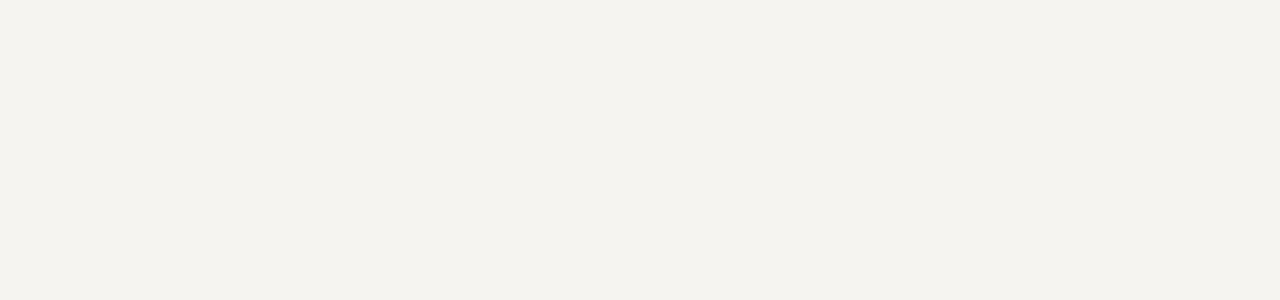
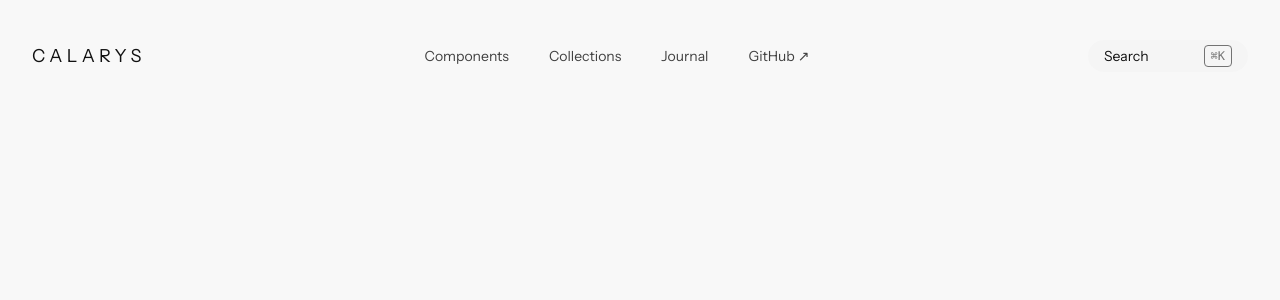
Before and after one commit to tizianocarranza/calarys, a Next.js app: page / in a window 1280 px wide. Before the commit this address had no page. Shown: the top 300 px of the page. Built offline with nearby package versions, Linux system fonts and the light colour scheme.

Commit message:
feat: implement Navbar component and update layout structure

```diff
--- a/src/app/globals.css
+++ b/src/app/globals.css
@@ -1,7 +1,7 @@
 @import "tailwindcss";
 
 :root {
-  --background: #f5f4f0;
+  --background: #f8f8f8;
   --foreground: #111111;
   --muted: #777772;
   --border: rgb(17 17 17 / 12%);
@@ -18,10 +18,6 @@ html {
 
 body {
   margin: 0;
-  font-family:
-    Arial,
-    Helvetica,
-    sans-serif;
 }
 
 button,
--- a/src/app/layout.tsx
+++ b/src/app/layout.tsx
@@ -1,17 +1,12 @@
 import type { Metadata } from "next";
-import { Geist, Geist_Mono } from "next/font/google";
+import { Instrument_Sans } from "next/font/google";
+import { Navbar } from "@/shared/components";
 import "./globals.css";
 
-const geistSans = Geist({
-  variable: "--font-geist-sans",
+const instrumentSans = Instrument_Sans({
   subsets: ["latin"],
+  variable: "--font-instrument-sans",
 });
-
-const geistMono = Geist_Mono({
-  variable: "--font-geist-mono",
-  subsets: ["latin"],
-});
-
 export const metadata: Metadata = {
   title: "Create Next App",
   description: "Generated by create next app",
@@ -25,9 +20,13 @@ export default function RootLayout({
   return (
     <html
       lang="en"
-      className={`${geistSans.variable} ${geistMono.variable} h-full antialiased`}
+      className={`${instrumentSans.className} h-full antialiased`}
+
     >
-      <body className="min-h-full flex flex-col">{children}</body>
+      <body className="relative w-full min-h-full flex flex-col">
+        <Navbar />
+        {children}
+      </body>
     </html>
   );
 }
--- a/src/app/page.tsx
+++ b/src/app/page.tsx
@@ -1,4 +1,3 @@
 import { redirect } from "next/navigation"
 export default function Home () {
-  return redirect("/components/magnetic-button")
 }
--- /dev/null
+++ b/src/shared/components/index.ts
@@ -0,0 +1 @@
+export * from "./navbar";
--- /dev/null
+++ b/src/shared/components/navbar/index.ts
@@ -0,0 +1 @@
+export * from "./navbar";
--- /dev/null
+++ b/src/shared/components/navbar/navbar.tsx
@@ -0,0 +1,25 @@
+import Link from "next/link";
+
+export function Navbar() {
+  return (
+    <nav className="fixed inset-x-0 top-0 z-50 px-8 pt-10">
+      <div className="flex items-center justify-between mx-auto max-w-7xl h-full rounded text-sm">
+        <span className="text-lg tracking-[0.25em] font-light">CALARYS</span>
+
+        <div className="flex items-center justify-center gap-10 text-neutral-700">
+          <Link href="">Components</Link>
+          <Link href="">Collections</Link>
+          <Link href="">Journal</Link>
+          <Link href="">GitHub ↗</Link>
+        </div>
+
+        <button className="relative flex items-center justify-between min-w-40 px-4 gap-4 h-8 rounded-full bg-neutral-100">
+          Search
+          <kbd className="rounded border px-1.5 py-0.5 text-xs text-neutral-500">
+            ⌘K
+          </kbd>
+        </button>
+      </div>
+    </nav>
+  );
+}
```
Also changed, not shown: src/shared/components/navbar/navbar.module.css (added).
